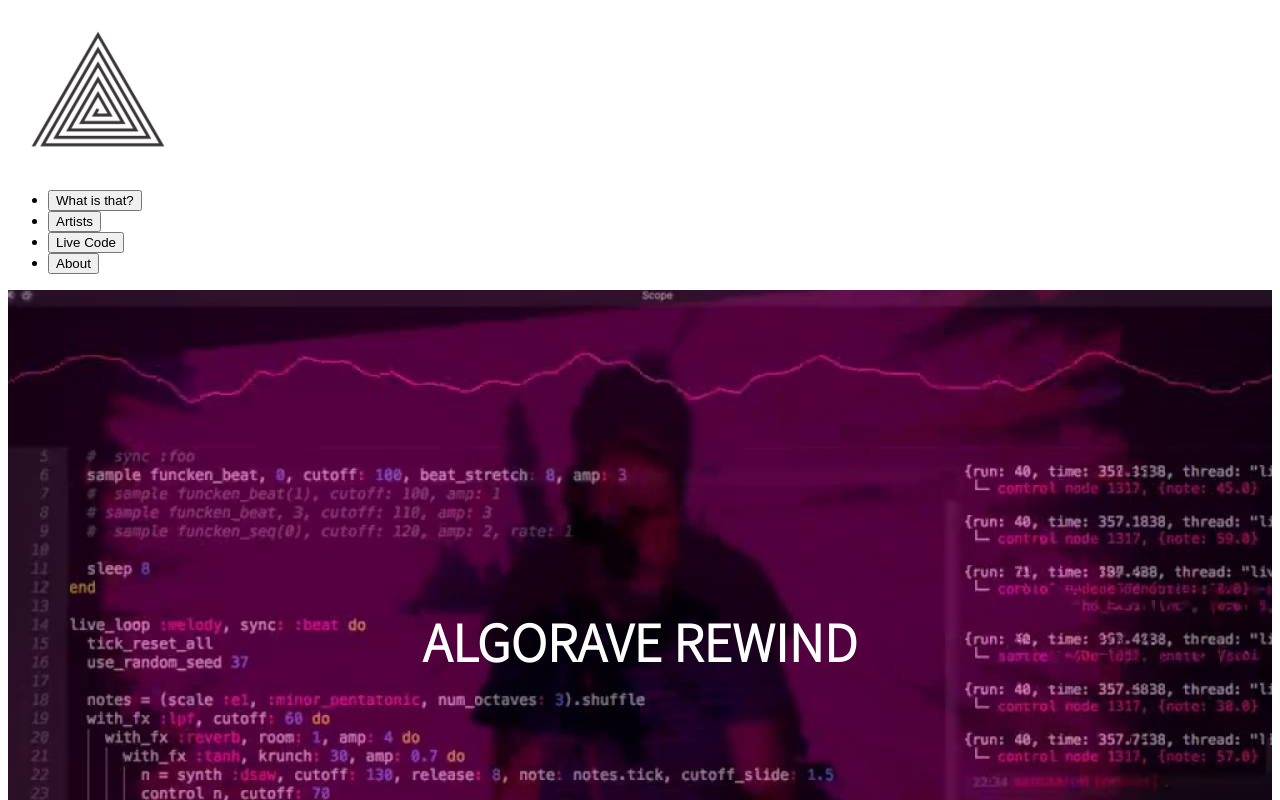
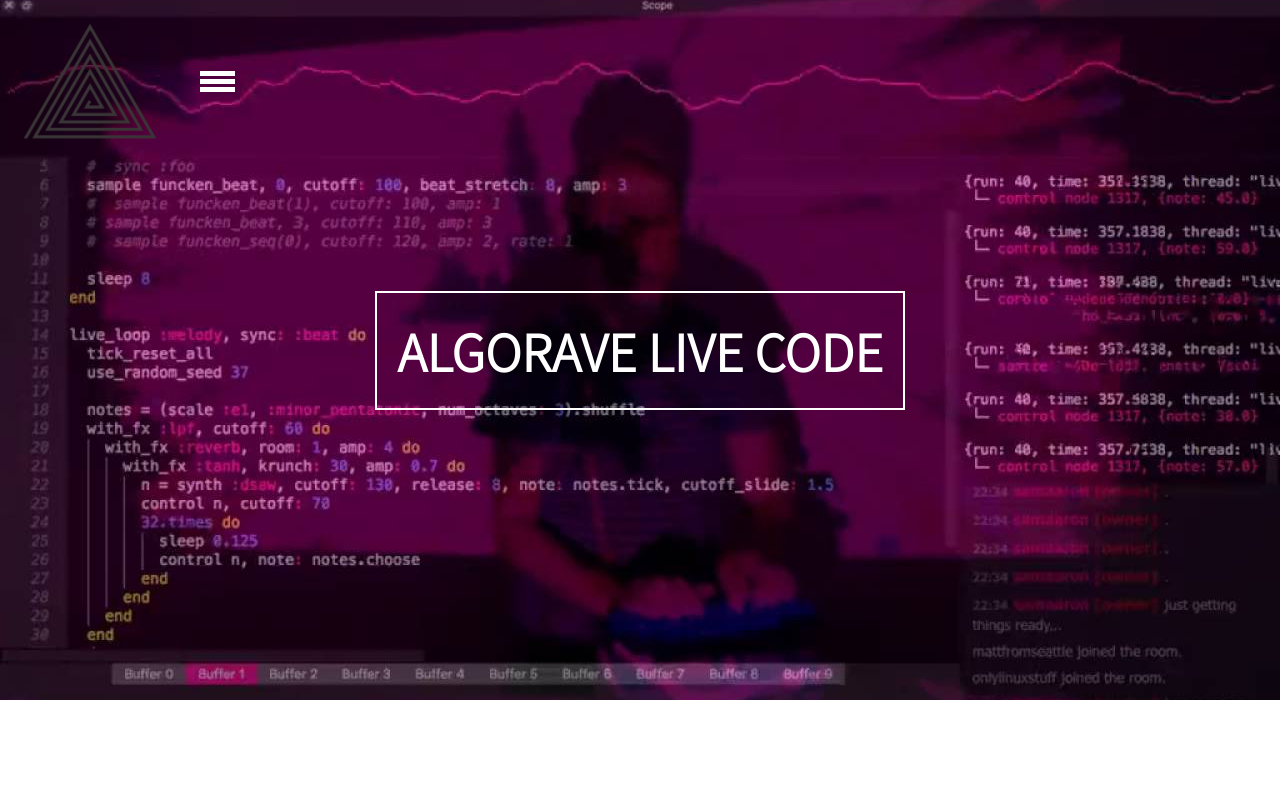
Before and after one commit to louise-decombe/Algorave_rewind, a React (Create React App) app: page / in a window 1280 px wide. Shown: the top 800 px of the page. Built offline with nearby package versions, Linux system fonts and the light colour scheme.

Commit message:
add Description website component

```diff
--- a/src/components/Background.js
+++ b/src/components/Background.js
@@ -6,7 +6,7 @@
         <>
 <section className="background">
     <div className="overlay">
-        <h1>Algorave rewind</h1>
+        <h1>Algorave live code</h1>
     </div>
 </section>
 
--- a/src/components/Header.js
+++ b/src/components/Header.js
@@ -4,6 +4,7 @@
 const Header = () => {
     return(
         <>
+<header className="header">
 
 <div>
     <img src={logo}>
@@ -26,7 +27,7 @@
 
 
 </div>
-
+</header>
         </>
     )
 }
--- a/src/index.css
+++ b/src/index.css
@@ -1,8 +1,9 @@
 @import url('https://fonts.googleapis.com/css2?family=Noto+Sans+JP:wght@300&display=swap');
 
-
-:root{
-  --white: hsl
+* {
+  margin: 0;
+  padding: 0;
+  box-sizing: border-box;
 }
 
 code {
@@ -39,10 +40,40 @@
   align-items: center;
   justify-content: center;
   height: 700px;
+  padding: 0 20px;
 }
 
 .background .overlay h1 {
+  border: 2px solid white;
   color: white;
   font-size: 50px;
   line-height: 1.5;
+  padding: 20px;
 }
+
+ul {
+  list-style-type: none;
+}
+
+button {
+  background-color: transparent;
+  font-family:'Lucida Sans', 'Lucida Sans Regular', 'Lucida Grande', 'Lucida Sans Unicode', Geneva, Verdana, sans-serif;
+  border: 0;
+  color:white;
+}
+
+.header .menu-btn {
+  padding: 10px 20px;
+  cursor: pointer;
+}
+
+.header .menu-btn .bar{
+  width: 35px;
+  height: 5px;
+  background-color: white;
+  margin: 0 0 3px;
+}
+
+.header nav {
+  display: none;
+}
```
Also changed, not shown: src/components/Description.js (added, +15 -0 lines), src/images/description.jpeg (added).
